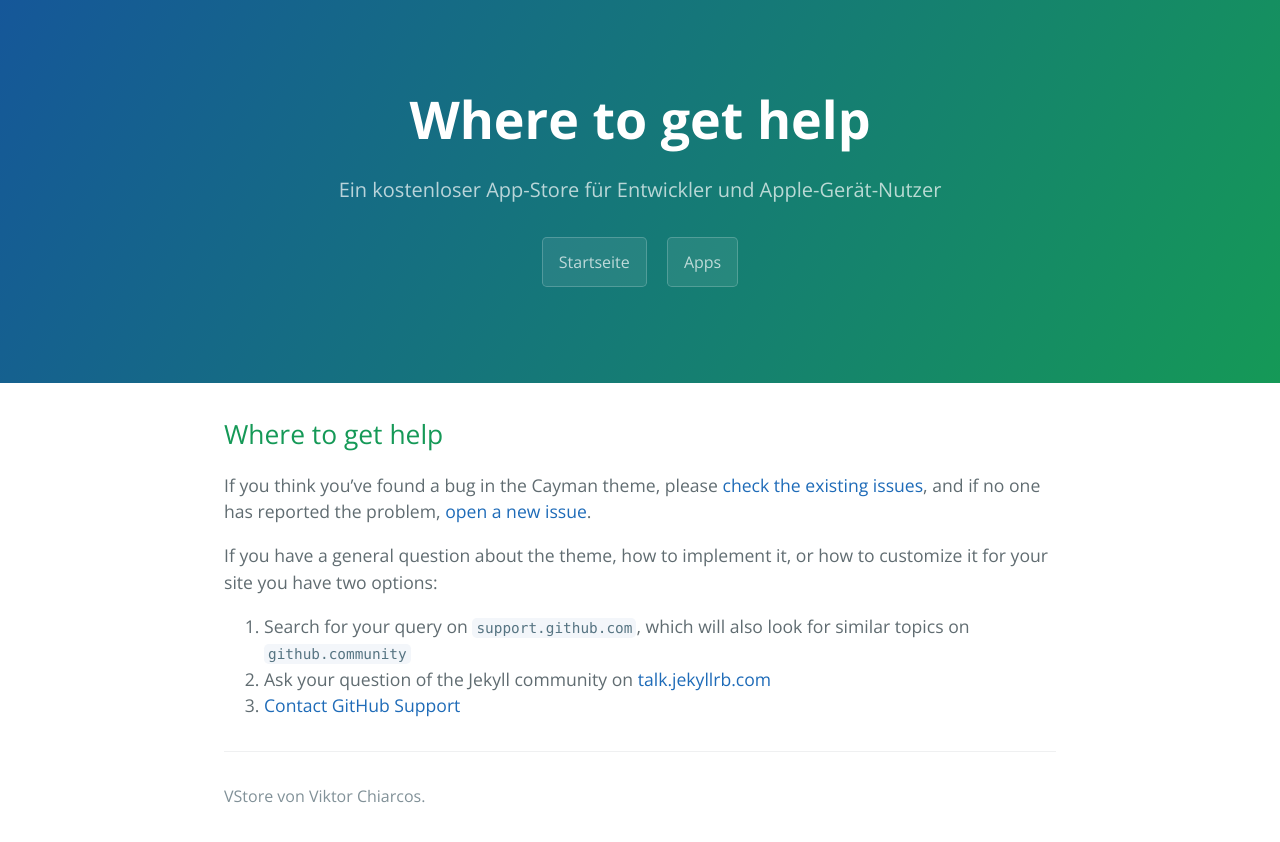
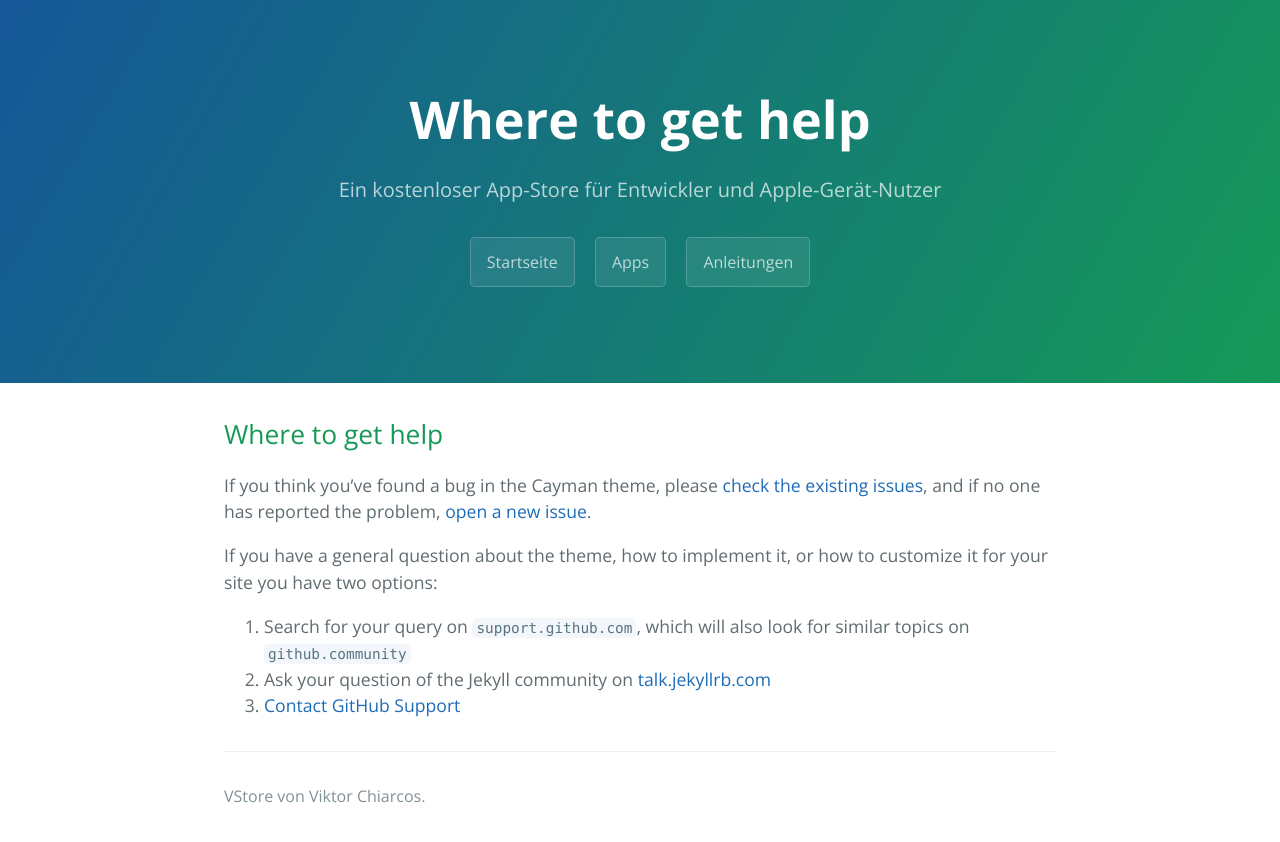
Before and after one commit to die-techniker/vstore, a Jekyll site: the page built from docs/SUPPORT.md, in a window 1280 px wide. Shown: the top 842 px of the page. Built offline with Jekyll 4.4.1, drawn with Linux system fonts in a browser that asks for light colours; our own code applies the rules of GitHub Pages for plain Markdown files.

Commit message:
Add link to 'Anleitungen' in default layout

```diff
--- a/_layouts/default.html
+++ b/_layouts/default.html
@@ -25,6 +25,7 @@
 
       <a href="/vstore/app/" class="btn">Startseite</a>
       <a href="/vstore/app/apps" class="btn">Apps</a>
+      <a href="/vstore/app/anleitungen" class="btn">Anleitungen</a>
     </header>
 
     <main id="content" class="main-content" role="main">
```
